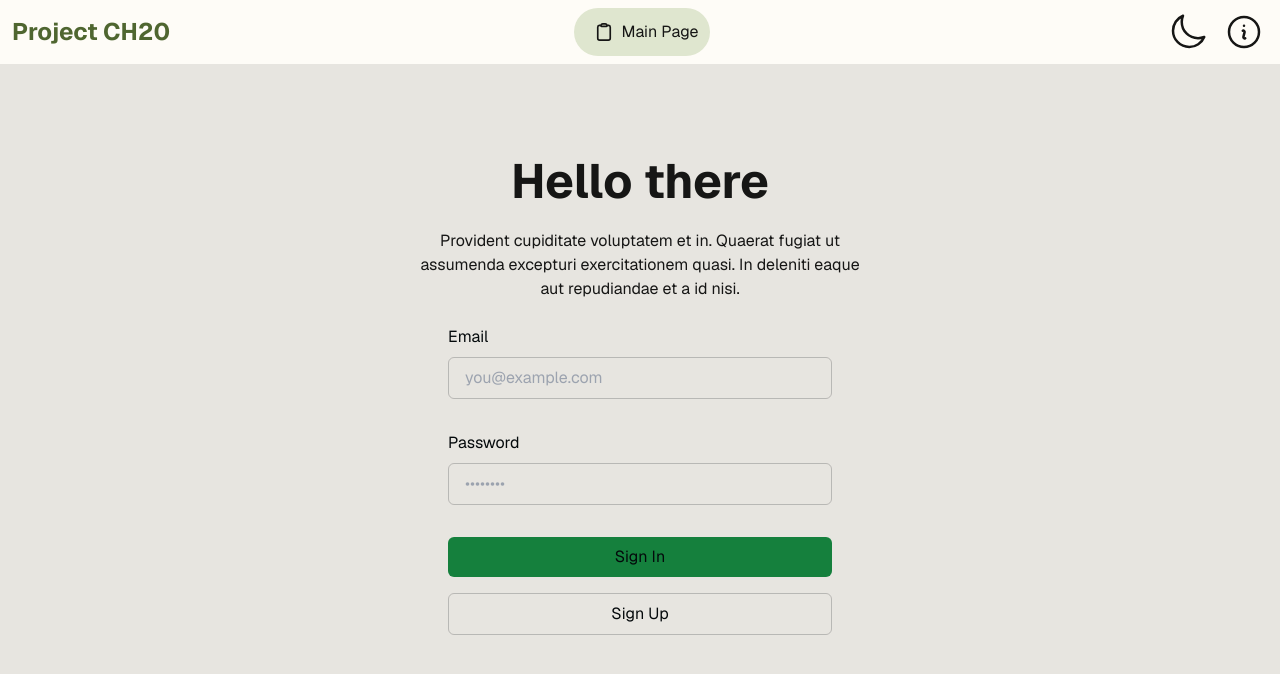
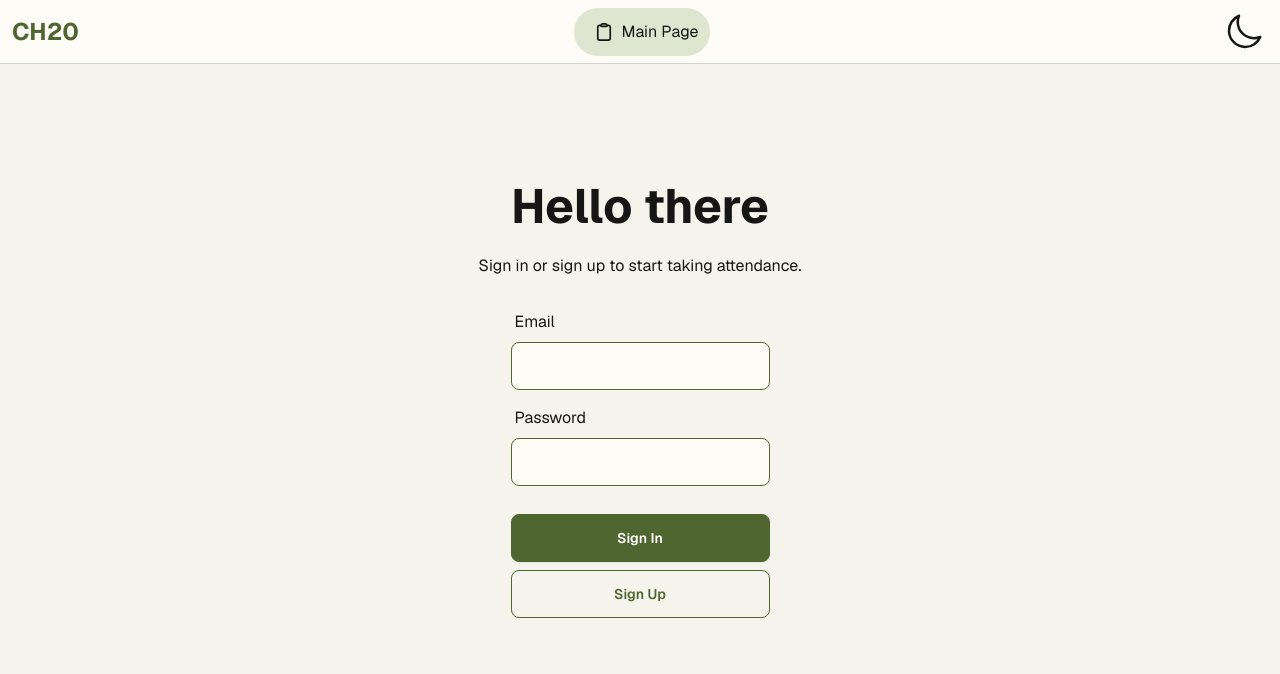
Before and after one commit to EvanZhouDev/codeforcause-hackathon, a Next.js app: page / in a window 1280 px wide. Shown: the top 674 px of the page. Built offline with nearby package versions, Linux system fonts and the light colour scheme; no server answers.

Commit message:
✨ Added student page

```diff
--- a/app/globals.css
+++ b/app/globals.css
@@ -106,3 +106,7 @@
 .btn {
 	animation: none;
 }
+
+.navbar {
+  border-bottom: 1px solid lightgray;
+}
--- a/app/page.tsx
+++ b/app/page.tsx
@@ -75,21 +75,19 @@ export default async function Index({
 		return redirect("/?message=Check email to continue sign in process");
 	};
 	return (
-		<div className="hero min-h-screen bg-base-200">
+		<div className="hero min-h-screen bg-neutral">
 			<div className="hero-content text-center">
 				<div className="max-w-md">
 					<h1 className="text-5xl font-bold">Hello there</h1>
 					<p className="py-6">
-						Provident cupiditate voluptatem et in. Quaerat fugiat ut assumenda
-						excepturi exercitationem quasi. In deleniti eaque aut repudiandae et
-						a id nisi.
+						Sign in or sign up to start taking attendance.
 					</p>
 					<div className="flex-1 flex flex-col w-full px-8 sm:max-w-md justify-center gap-2 text-left">
 						<form
 							className="animate-in flex-1 flex flex-col w-full justify-center gap-2 text-foreground"
 							action={signIn}
 						>
-							<label className="text-md" htmlFor="email">
+							{/* <label className="text-md" htmlFor="email">
 								Email
 							</label>
 							<input
@@ -97,28 +95,38 @@ export default async function Index({
 								name="email"
 								placeholder="you@example.com"
 								required
-							/>
-							<label className="text-md" htmlFor="password">
-								Password
-							</label>
-							<input
-								className="rounded-md px-4 py-2 bg-inherit border mb-6"
-								type="password"
-								name="password"
-								placeholder="••••••••"
-								required
-							/>
-							<button className="bg-green-700 rounded-md px-4 py-2 text-foreground mb-2">
+							/> */}
+							<div>
+								<label className="label">
+									<span className="text-base label-text">Email</span>
+								</label>
+								<input
+									type="email"
+									name="email"
+									className="w-full input input-bordered border-primary form-input"
+								/>
+							</div>
+							<div>
+								<label className="label">
+									<span className="text-base label-text">Password</span>
+								</label>
+								<input
+									type="password"
+									name="password"
+									className="w-full input input-bordered border-primary form-input"
+								/>
+							</div>
+							<button className="btn btn-filled !rounded-lg mt-5">
 								Sign In
 							</button>
 							<button
 								formAction={signUp}
-								className="border border-foreground/20 rounded-md px-4 py-2 text-foreground mb-2"
+								className="btn btn-ghost !rounded-lg"
 							>
 								Sign Up
 							</button>
 							{searchParams?.message && (
-								<p className="mt-4 p-4 bg-foreground/10 text-foreground text-center">
+								<p className="mt-4 p-4 bg-foreground/10 text-foreground text-center rounded-lg">
 									{searchParams.message}
 								</p>
 							)}
--- /dev/null
+++ b/app/student/page.jsx
@@ -0,0 +1,42 @@
+'use client'
+
+import Icon from "@/components/Icon"
+export default function Page() {
+    return (
+        <div className="hero min-h-screen bg-neutral">
+            <div className="hero-content text-center">
+                <div className="max-w-md">
+                    <h1 className="text-5xl font-bold">You're all done.</h1>
+                    <p className="py-6 max-w">
+                        Not actually here? Select a reason and change your status.
+                    </p>
+                    <div className="flex flex-col justify-stretch">
+                        <select
+                            className="select select-bordered w-full"
+                        // value={selectedClass}
+                        // onChange={(event) => {
+                        //     // setSelectedClass(event.target.value);
+                        // }}
+                        >
+                            <option disabled selected>
+                                Pick a reason for absence...
+                            </option>
+                            <option>Doctor's Appointment</option>
+                            <option>Family Issues</option>
+                            <option>Busy With Other Clubs</option>
+                            <option>Homework</option>
+                            <option>Other</option>
+                        </select>
+                        <button className="ml-2 mt-5 btn btn-filled">
+                            <Icon.Outlined name="ArrowRightOnRectangle" />
+                            Mark me as absent
+                        </button>
+                        <p className="py-6 max-w opacity-50">
+                            It is safe to close this tab.
+                        </p>
+                    </div>
+                </div>
+            </div>
+        </div>
+    )
+}
--- a/components/Navbar.jsx
+++ b/components/Navbar.jsx
@@ -17,10 +17,14 @@ export default function Navbar() {
             name: "Main Page",
             icon: "Clipboard",
         },
+        "/student": {
+            name: "Mark Attendance",
+            icon: "Clipboard",
+        },
     };
     return (
         <div className="w-full navbar absolute bg-base-100 flex flex-row justify-between h-[5%]">
-			<div className="website-title !m-0 w-[20%]">Project CH20</div>
+            <div className="website-title !m-0 w-[20%]">CH20</div>
             <div className="bg-secondary p-3 rounded-full">
                 <Icon.Outlined
                     className="!w-5 !h-5 !stroke-[2px] mx-2"
@@ -29,14 +33,23 @@ export default function Navbar() {
                 {pathToData[pathname].name}
             </div>
             <div className="w-[20%] flex justify-end">
+                <label className="swap swap-rotate">
+
+                    {/* this hidden checkbox controls the state */}
+                    <input type="checkbox" className="theme-controller" value="materialYouDark" />
+
+                    {/* sun icon */}
                     <Icon.Outlined
-					className="!w-10 !h-10 !stroke-[1.5px] mx-2"
+                        className="swap-on !w-10 !h-10 !stroke-[1.5px] mx-2"
+                        name="Sun"
+                    />
+
+                    {/* moon icon */}
+                    <Icon.Outlined
+                        className="swap-off !w-10 !h-10 !stroke-[1.5px] mx-2"
                         name="Moon"
                     />
-				<Icon.Outlined
-					className="!w-10 !h-10 !stroke-[1.5px] mx-2"
-					name="InformationCircle"
-				/>
+                </label>
             </div>
         </div>
     );
--- a/components/Sidebar.jsx
+++ /dev/null
@@ -1,68 +0,0 @@
-"use client";
-
-import { usePathname } from "next/navigation";
-
-import Icon from "@/components/Icon.jsx";
-
-function SidebarSelection({ href, children, icon }) {
-	const active = href === usePathname();
-	return (
-		<li>
-			<a href={href} className={active ? "menu-selection-active" : ""}>
-				<Icon.Outlined name={icon} />
-				{children}
-			</a>
-		</li>
-	);
-}
-
-export default function Sidebar() {
-	return (
-		<ul className="main-menu flex justify-between">
-			<div>
-				<li className="website-title">Project CH20</li>
-				<a className="btn btn-shadow h-16 !mb-2 !rounded-3xl">
-					<Icon.Outlined name="sparkles" />
-					Primary Action
-				</a>
-				<li className="menu-title">Section 1</li>
-				<SidebarSelection href="/" icon="home">
-					Home
-				</SidebarSelection>
-				<SidebarSelection href="/test" icon="beaker">
-					Test Page 1
-				</SidebarSelection>
-				<li className="menu-title">Section 2</li>
-				<SidebarSelection href="/test2" icon="home">
-					Test Page 2
-				</SidebarSelection>
-				<SidebarSelection href="/test3" icon="beaker">
-					Test Page 3
-				</SidebarSelection>
-			</div>
-			<div className="flex align-middle items-center">
-				<a href="https://github.com/EvanZhouDev/codeforcause-hackathon">
-					<svg
-						className="h-10 w-10 flex-no-shrink mr-2 fill-primary"
-						width="98"
-						height="96"
-						viewBox="0 0 98 96"
-						xmlns="http://www.w3.org/2000/svg"
-					>
-						<path
-							fillRule="evenodd"
-							clipRule="evenodd"
-							d="M48.854 0C21.839 0 0 22 0 49.217c0 21.756 13.993 40.172 33.405 46.69 2.427.49 3.316-1.059 3.316-2.362 0-1.141-.08-5.052-.08-9.127-13.59 2.934-16.42-5.867-16.42-5.867-2.184-5.704-5.42-7.17-5.42-7.17-4.448-3.015.324-3.015.324-3.015 4.934.326 7.523 5.052 7.523 5.052 4.367 7.496 11.404 5.378 14.235 4.074.404-3.178 1.699-5.378 3.074-6.6-10.839-1.141-22.243-5.378-22.243-24.283 0-5.378 1.94-9.778 5.014-13.2-.485-1.222-2.184-6.275.486-13.038 0 0 4.125-1.304 13.426 5.052a46.97 46.97 0 0 1 12.214-1.63c4.125 0 8.33.571 12.213 1.63 9.302-6.356 13.427-5.052 13.427-5.052 2.67 6.763.97 11.816.485 13.038 3.155 3.422 5.015 7.822 5.015 13.2 0 18.905-11.404 23.06-22.324 24.283 1.78 1.548 3.316 4.481 3.316 9.126 0 6.6-.08 11.897-.08 13.526 0 1.304.89 2.853 3.316 2.364 19.412-6.52 33.405-24.935 33.405-46.691C97.707 22 75.788 0 48.854 0z"
-						/>
-					</svg>
-				</a>
-				<a
-					href="https://www.codeforcause.dev/"
-					className="underline font-semilight text-xs text-primary w-3/4"
-				>
-					Created for CodeForCause by Bryan Hu and Evan Zhou in 2023.
-				</a>
-			</div>
-		</ul>
-	);
-}
--- a/tailwind.config.js
+++ b/tailwind.config.js
@@ -27,6 +27,7 @@ module.exports = {
 	},
 	plugins: [tailwindNesting(), autoprefixer(), require("daisyui")],
 	daisyui: {
+		darkTheme: "materialYouDark",
 		themes: [
 			{
 				materialYou: {
@@ -37,8 +38,15 @@ module.exports = {
 					neutral: "#f5f4ec",
 					"base-100": "#fefcf7",
 				},
-			},
-			"light",
+				materialYouDark: {
+					primary: "#A4C77D",
+					"primary-content": "#1D3700",
+					secondary: "#424937",
+					"secondary-content": "#DDE6CD",
+					neutral: "#22261D",
+					"base-100": "#1B1C18",
+				}
+			}
 		],
 	},
 };
```
Lines whose indentation alone changed are shown as unchanged.
